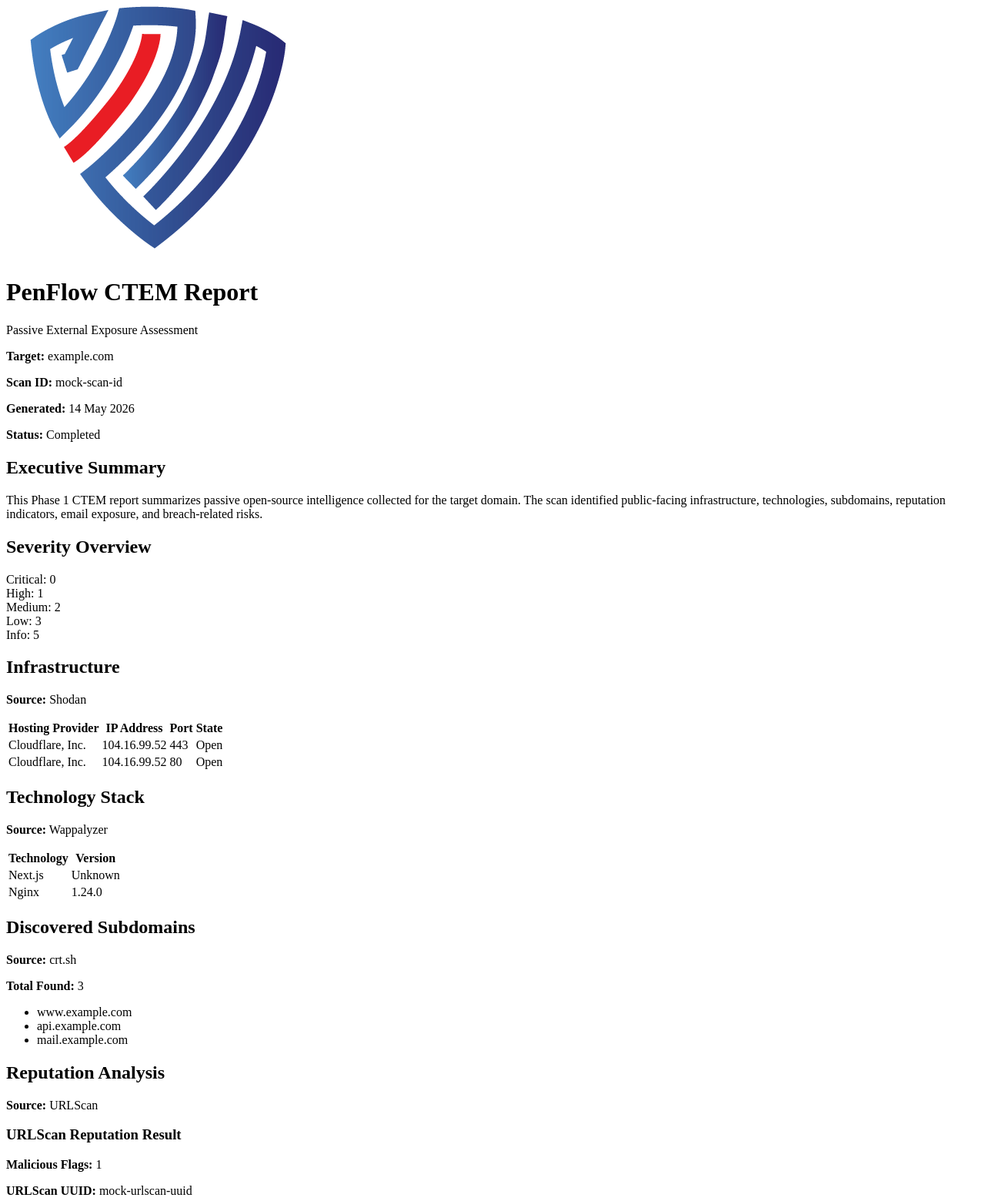
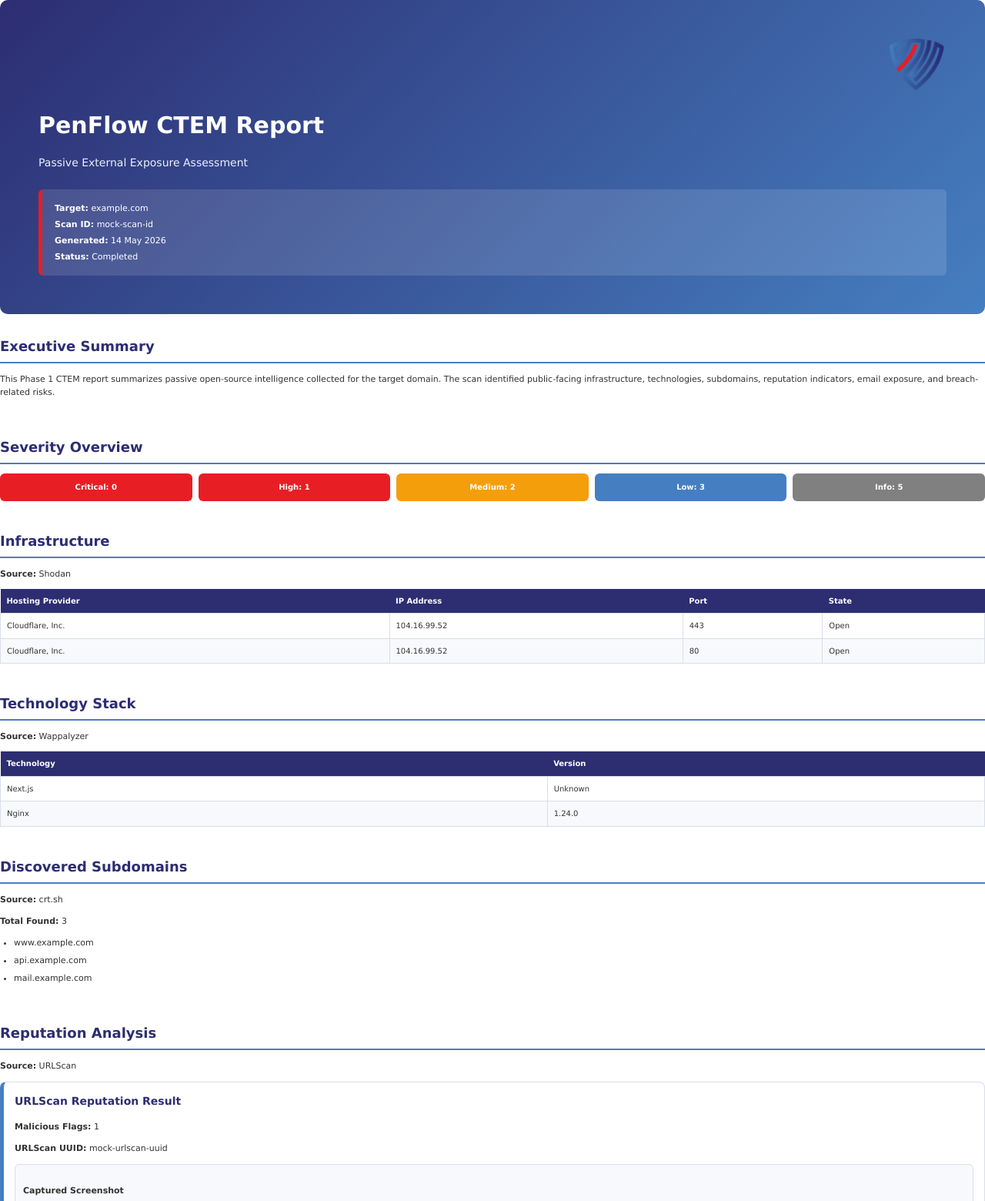
Before and after one commit to COS301-SE-2026/PenFlow, a Python web app: template workers/app/templates/report_template.html in a window 1280 px wide. Shown: the top 1560 px of the page at 77% size. Run offline with Jinja, Linux system fonts and the light colour scheme; the template is opened without the code that fills it, so the values that code supplies are empty.

Commit message:
Styling added to the report

```diff
--- /dev/null
+++ b/workers/app/templates/report_styles.css
@@ -0,0 +1,232 @@
+@page {
+    size: A4;
+    margin: 22mm 18mm;
+}
+
+:root {
+    --bluevision-red: #E81E25;
+    --bluevision-blue: #457FC1;
+    --bluevision-navy: #2D2D72;
+    --bluevision-dark: #333333;
+    --bluevision-grey: #808080;
+    --light-bg: #F7F9FC;
+    --border: #D8DEE9;
+}
+
+body {
+    font-family: Verdana, Arial, sans-serif;
+    color: var(--bluevision-dark);
+    font-size: 11px;
+    line-height: 1.55;
+    margin: 0;
+}
+
+.cover-top {
+    display: flex;
+    justify-content: flex-end;
+    margin-bottom: 20px;
+}
+
+.bluevision-logo {
+    height: 70px;
+}
+
+.cover {
+    background: linear-gradient(135deg, var(--bluevision-navy), var(--bluevision-blue));
+    color: white;
+    padding: 50px;
+    border-radius: 10px;
+    margin-bottom: 28px;
+}
+
+.cover h1 {
+    font-size: 30px;
+    margin: 0 0 8px 0;
+}
+
+.subtitle {
+    font-size: 14px;
+    color: #EAF1FA;
+    margin-bottom: 24px;
+}
+
+.meta-box {
+    background: rgba(255, 255, 255, 0.12);
+    border-left: 5px solid var(--bluevision-red);
+    padding: 12px 16px;
+    border-radius: 6px;
+}
+
+.meta-box p {
+    margin: 4px 0;
+}
+
+section {
+    margin-bottom: 28px;
+    padding-bottom: 10px;
+    page-break-inside: avoid;
+}
+
+h2 {
+    color: var(--bluevision-navy);
+    font-size: 18px;
+    border-bottom: 2px solid var(--bluevision-blue);
+    padding-bottom: 6px;
+    margin-bottom: 12px;
+}
+
+h3 {
+    color: var(--bluevision-navy);
+    font-size: 14px;
+    margin-top: 0;
+}
+
+h4 {
+    color: var(--bluevision-dark);
+    margin-bottom: 8px;
+}
+
+table {
+    width: 100%;
+    border-collapse: collapse;
+    margin-top: 10px;
+    font-size: 10px;
+}
+
+th {
+    background: var(--bluevision-navy);
+    color: white;
+    text-align: left;
+    padding: 8px;
+}
+
+td {
+    border: 1px solid var(--border);
+    padding: 8px;
+}
+
+tbody tr:nth-child(even) {
+    background: var(--light-bg);
+}
+
+.severity-grid {
+    display: grid;
+    grid-template-columns: repeat(5, 1fr);
+    gap: 8px;
+}
+
+.severity-card {
+    padding: 10px;
+    color: white;
+    border-radius: 6px;
+    text-align: center;
+    font-weight: bold;
+    font-size: 10px;
+}
+
+.critical,
+.high {
+    background: var(--bluevision-red);
+}
+
+.medium {
+    background: #F59E0B;
+}
+
+.low {
+    background: var(--bluevision-blue);
+}
+
+.info {
+    background: var(--bluevision-grey);
+}
+
+.finding-card {
+    border: 1px solid var(--border);
+    border-left: 5px solid var(--bluevision-blue);
+    border-radius: 8px;
+    padding: 14px;
+    margin-top: 12px;
+    background: #FFFFFF;
+}
+
+.badge {
+    display: inline-block;
+    color: white;
+    padding: 4px 8px;
+    border-radius: 4px;
+    font-size: 9px;
+    font-weight: bold;
+    text-transform: uppercase;
+}
+
+.badge-critical {
+    background: var(--bluevision-red);
+}
+
+.badge-high {
+    background: var(--bluevision-red);
+}
+
+.badge-medium {
+    background: #F59E0B;
+}
+
+.badge-low {
+    background: var(--bluevision-blue);
+}
+
+.badge-info {
+    background: var(--bluevision-grey);
+}
+
+.screenshot-section {
+    margin-top: 12px;
+    padding: 10px;
+    background: var(--light-bg);
+    border: 1px solid var(--border);
+    border-radius: 6px;
+}
+
+.urlscan-screenshot {
+    width: 100%;
+    max-height: 320px;
+    object-fit: contain;
+    border: 1px solid var(--border);
+    border-radius: 6px;
+    background: white;
+}
+
+ul {
+    padding-left: 18px;
+}
+
+li {
+    margin-bottom: 6px;
+}
+
+.cta {
+    background: #F7F9FC;
+    border: 1px solid var(--border);
+    border-left: 6px solid var(--bluevision-red);
+    padding: 16px;
+    border-radius: 8px;
+}
+
+.cta h2 {
+    border-bottom: none;
+    color: var(--bluevision-red);
+    margin-top: 0;
+}
+
+footer {
+    margin-top: 60px;
+    text-align: center;
+    color: var(--bluevision-grey);
+    font-size: 10px;
+}
+
+.brocode-logo {
+    height: 70px;
+    opacity: 0.85;
+}
--- a/workers/app/templates/report_template.html
+++ b/workers/app/templates/report_template.html
@@ -3,6 +3,7 @@
 <head>
     <meta charset="UTF-8">
     <title>PenFlow CTEM Report</title>
+    <link rel="stylesheet" href="report_styles.css">
 </head>
 <body>
 
```
